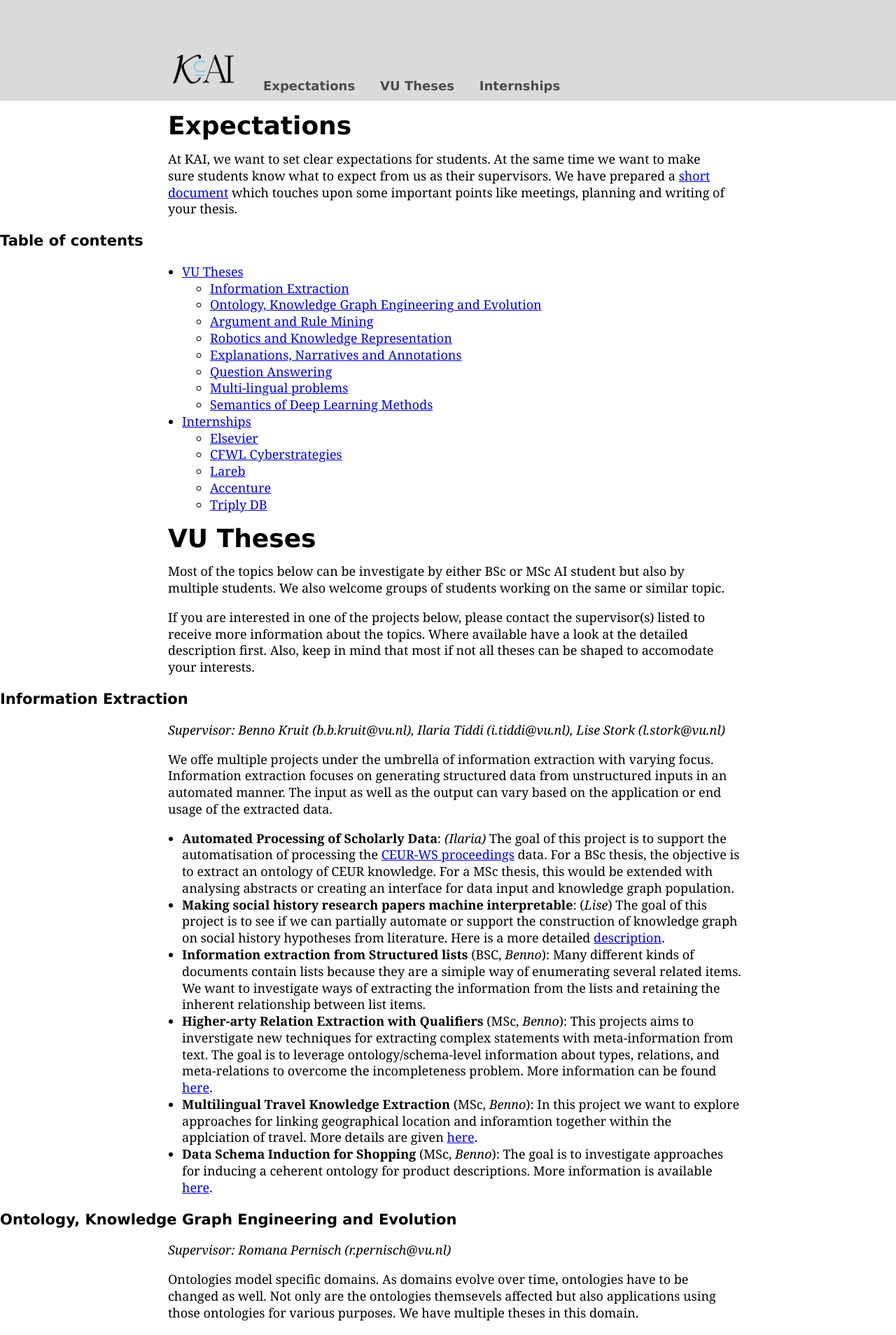
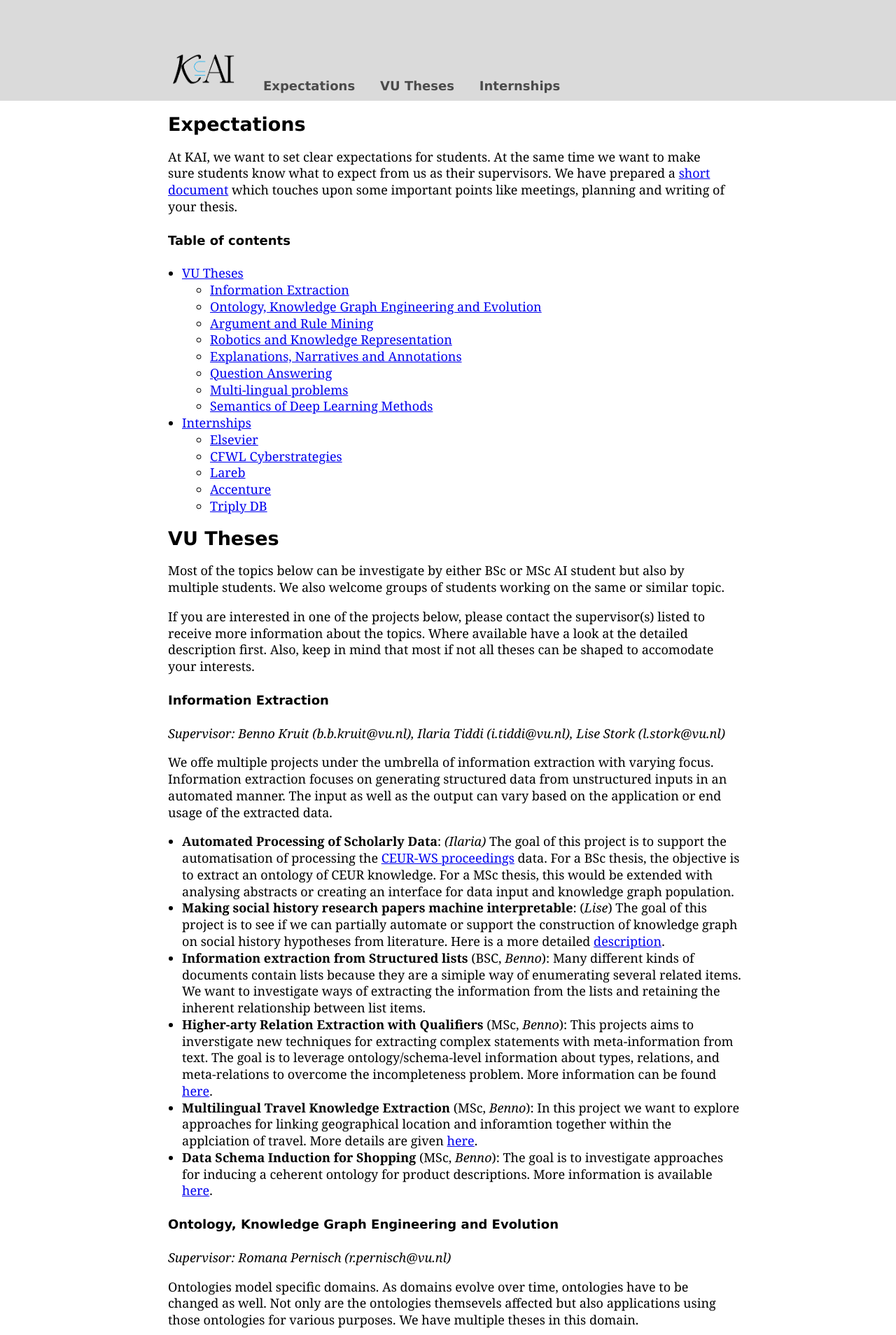
Before and after one commit to kai-vu/site, a Jekyll site: the page built from theses/index.md, in a window 1280 px wide. Shown: the top 1908 px of the page at 70% size. Built offline with Jekyll 4.4.1, drawn with Linux system fonts in a browser that asks for light colours; our own code applies the rules of GitHub Pages for plain Markdown files.

```diff
--- a/theses/index.md
+++ b/theses/index.md
@@ -10,10 +10,10 @@
  </ul></nav>
 
 
-# Expectations
+## Expectations
 At KAI, we want to set clear expectations for students. At the same time we want to make sure students know what to expect from us as their supervisors. We have prepared a <a href="supervision_guidlines">short document</a> which touches upon some important points like meetings, planning and writing of your thesis.
 
-### Table of contents
+#### Table of contents
 - <a href="#vu-theses">VU Theses</a>
     - <a href="#information-extraction">Information Extraction</a>
     - <a href="#ontology-knowledge-graph-engineering-and-evolution">Ontology, Knowledge Graph Engineering and Evolution</a>
@@ -31,7 +31,7 @@
     - <a href="#triply-db">Triply DB</a>
 
 
-# VU Theses
+## VU Theses
 
 Most of the topics below can be investigate by either BSc or MSc AI student but also by multiple students. We also welcome groups of students working on the same or similar topic.
 
@@ -39,7 +39,7 @@
 
 
 
-### Information Extraction
+#### Information Extraction
 *Supervisor: Benno Kruit (b.b.kruit@vu.nl), Ilaria Tiddi (i.tiddi@vu.nl), Lise Stork (l.stork@vu.nl)*
 
 We offe multiple projects under the umbrella of information extraction with varying focus. Information extraction focuses on generating structured data from unstructured inputs in an automated manner. The input as well as the output can vary based on the application or end usage of the extracted data.
@@ -51,7 +51,7 @@
 - **Data Schema Induction for Shopping** (MSc, *Benno*): The goal is to investigate approaches for inducing a ceherent ontology for product descriptions. More information is available <a href="BK_shopping">here</a>.
 
 
-### Ontology, Knowledge Graph Engineering and Evolution
+#### Ontology, Knowledge Graph Engineering and Evolution
 *Supervisor: Romana Pernisch (r.pernisch@vu.nl)*
 
 Ontologies model specific domains. As domains evolve over time, ontologies have to be changed as well. Not only are the ontologies themsevels affected but also applications using those ontologies for various purposes. We have multiple theses in this domain.
@@ -60,7 +60,7 @@
 - **Embeddings**: We have previously developed a methon to compare embeddings as the underlying knowledge graph changes. We want to further this method and analyse its capabilities in more detail. <a href='RP_eri'>Here</a> is the thesis description.
 
 
-### Argument and Rule Mining
+#### Argument and Rule Mining
 *Supervisor: Loan Ho (t.t.l.ho@vu.nl), Lise Stork (l.stork@vu.nl)*
 
 There are multiple project in the domain of argument mining with different objectives:
@@ -72,7 +72,7 @@
 - **Community Detection from a Species Interaction Network**: The goal of this project is to extract interesting communities in species interaction networks and or detect interesting logic rules that relate to these communities. More details are given <a href="LS_comdet">here</a>
 
 
-### Robotics and Knowledge Representation
+#### Robotics and Knowledge Representation
 *Supervisor: Mark Adamik (m.adamik@vu.nl), Ilaria Tiddi (i.tiddi@vu.nl)*
 
 These projects aim at the intersection of robotics and knowledge graphs. Knowledge of Robotic Operating System (ROS) is a plus:
@@ -80,7 +80,7 @@
 - **Visual scene understanding for indoor mobile robots** (BSc): In this project you will use the camera feed of the robot and off-the-shelf image recognition algorithms to understand the environment by generating knowledge graphs. More information about this project can be found <a href="AM_vsu">here</a>.
 
 
-### Explanations, Narratives and Annotations
+#### Explanations, Narratives and Annotations
 *Supervisors: Lise Stork (l.stork@vu.nl), Ilaria Tiddi (i.tiddi@vu.nl)*
 
 The following topics are all aimed at providing more understanding for humans using AI, by provising explanations, helping them annotate or creating narratives.
@@ -90,7 +90,7 @@
 - **A tool for Publishing Social Inequality Hypotheses**: (*lise*) The goal of this project is to create a web interface to facilitate the semantic annotation of reasearch papers on inequality plus. More information is located <a href="LS_seman">here</a>.
 
 
-### Question Answering
+#### Question Answering
 *Supervisors: Benno Kruit (b.b.kruit@vu.nl), Stefan Schlobach (k.s.schlobach@vu.nl)*
 
 QA is a very broad topic. We, however, focus on QA over structured data in various forms:
@@ -99,7 +99,7 @@
 - **Graph Queries on Relation Databases** (MSc CS)
 
 
-### Multi-lingual problems
+#### Multi-lingual problems
 *Supervisors: Benno Kruit (b.b.kruit@vu.nl)*
 
 Even though these topics would also fit under different topics already discribed above, we wanted to highlight them as they are both addressing the problem of multiple languages in different tasks:
@@ -107,21 +107,21 @@
 - **Multilingual Travel Knowledge Extraction** (MSc): This project is about integrating Wikivoyage location data with data from OpenStreetMap. The approach will leverage distant supervision, relation extraction, data integration and deel learning techniques. More details can be found <a href="BK_travel">here</a>.
 
 
-### Semantics of Deep Learning Methods
+#### Semantics of Deep Learning Methods
 *Supervisor: Ilaria Tiddi (i.tiddi@vu.nl)*
 
 - **Analysing multi-task deep models with Graph Analysis**: This is a collaboration with the Bioinformatics department. The goal is to extend previous work (1,2) to include knowledge about the data inputs of a multi-task, multi-class classifier for bioinformatics data using a KG. We will then use this information to elicit the model's inner workings and generate textual explanation for its decisions. A combination of link prediction and graph summarisation will be used.
 - **Incorporating Semantics in Message Passing methods**: Message passing models are neural network architectures that operate by propagating information along the structure of a graph over which they are trained end-to-end. Currently, these methods treat all relationships in the same way, while in knowledge graphs some edges carry more semantics than others (e.g. entity type or subclass hierarchies). Here, we will look at feeding such information in a message passing model such as R-GCN and test it in a node labelling or link prediction scenario.
 - **Extracting Semantics from neural co-activation graphs**: Here we will look at extracting taxonomical or ontological information using the analysis of the co-activation graph (CoAG) of a neural network architecture. We will use community analysis incrementally to analyse different knowledge granularities (CoAG alone, CoAG with rdfs:subClassOf, CoAG with other relationships). The taxonomy will help understand what the neural representation has learned, and it will be compared with a ground-truth KG to see how correct the neural representation is.
 
-# Internships
+## Internships
 
-### Elsevier
+#### Elsevier
 *Supervisor: Romana Pernisch (r.pernisch@vu.nl)*
 
 Elsevier is offering many theses, most of which are not listed here for now but will be added at a later point in time.
 
-### CFLW Cyber Strategies
+#### CFLW Cyber Strategies
 *Supervisors: Eljo Haspels (eljo.haspels@cflw.com), Romana Pernisch (r.pernisch@vu.nl)*
 
 CFLW is a tech startup from the Netherlands, founded at the end of 2019, based in The Hague. They develop intelligence services for law enforcement agencies, cybersecurity agencies and financial/fintech organizations. Their core product is Dark Web Monitor, which is used by various agencies around the world. For more details on CFLW see their <a href="https://cflw.com">website</a>
@@ -150,17 +150,17 @@
 - <a href="cflw_onto">Classifying the Dark Web: creating a robust Dark Web Ontology (BSc)</a>
 - <a href="cflw_activelearning">Active Learning - Improving the Dark Web Classifier based on expert input (MSc)</a>
 
-### Lareb
+#### Lareb
 *Supervisors: Romana Pernisch (r.pernisch@vu.nl), Ilaria Tiddi (i.tiddi@vu.nl)*
 
 The goal of this thesis is to extract and model the data of Lareb on drug reactions so that link prediction approach can be deployed over this data. Additionally there is also interest in aligning the extracted model with existing Knowledge Graphs on drugs.
 
-### Accenture
+#### Accenture
 *Supervisor: Ilaria Tiddi*
 
 We will be offering projects around KGs, ML and Hybrid Intelligence in collaboration with Accenture.
 
-### Triply DB
+#### Triply DB
 *Supervisors: Kathrin Dentler (kathrin.dentler@triply.cc), Ilaria Tiddi (i.tiddi@vu.nl)*
 
 There are several project available in collaboration with <a href="https://triplydb.com/">Triply DB</a> on using Machine Learning and NLP over large scale KGs. Group work is possible and projects can be either BSc or MSc.
```
